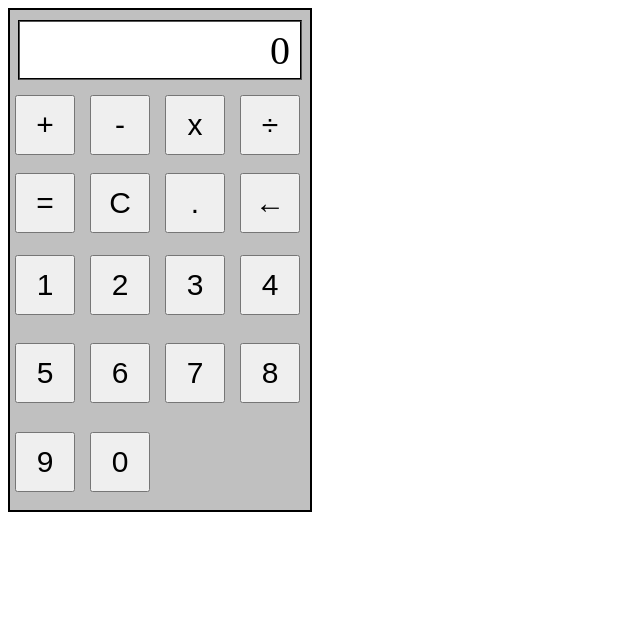
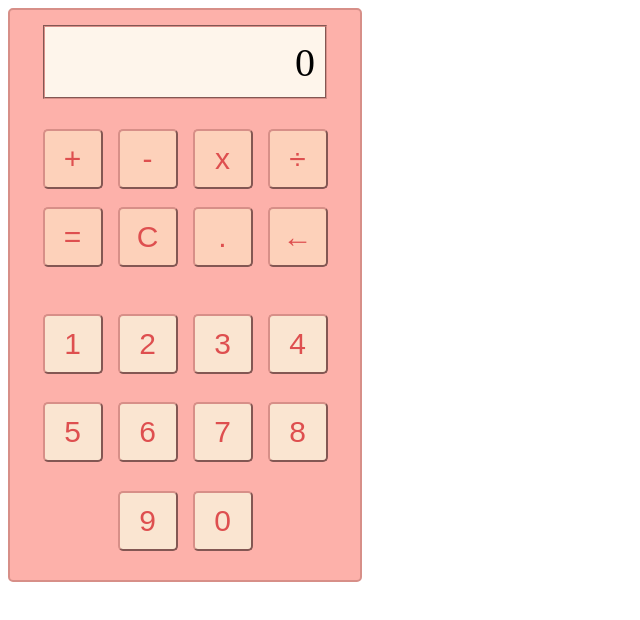
Before and after one commit to egg-bagel/calculator2, a plain HTML site: page index.html in a window 1280 px wide. Shown: the whole page, without its empty margins (0-640 px from the left). Drawn offline with Linux system fonts and the light colour scheme.

Commit message:
Made the calculator look prettier

```diff
--- a/styles.css
+++ b/styles.css
@@ -1,23 +1,24 @@
 #calculator {
-    height: 500px;
-    width: 300px;
-    border: solid black 2px;
+    height: 570px;
+    width: 350px;
+    border: solid #d78f88 2px;
+    border-radius: 5px;
     display: flex;
     flex-direction: column;
-    background-color: #c0c0c0;
+    background-color: #fdb1aa;
 }
 
 #display {
     height: 70px;
     width: 270px;
-    border: groove black 2px;
-    background-color: white;
+    border: groove #d78f88 2px;
+    background-color: #fef5eb;
     display: flex;
     flex-direction: row-reverse;
     text-align: right;
     font-size: 40px;
     align-items: center;
-    margin-top: 10px;
+    margin-top: 15px;
     margin-bottom: 10px;
     margin-left: auto;
     margin-right: auto;
@@ -29,11 +30,22 @@ button {
     width: 60px;
     margin: 5px;
     font-size: 30px;
+    border-radius: 5px;
+    border-color: #d78f88;
+    color: #de4f4f;
 }
 
 #buttons {
     display: flex;
     flex-direction: column;
+}
+
+#operators button {
+    background-color: #fdd1ba;
+}
+
+#numbers button {
+    background-color: #fae5d1;
 }
 
 #operators {
@@ -42,6 +54,8 @@ button {
     flex-wrap: wrap;
     margin: auto;
     gap: 5px;
+    justify-content: center;
+    padding-top: 15px;
 }
 
 #numbers {
@@ -50,5 +64,6 @@ button {
     flex-wrap: wrap;
     margin: auto;
     gap: 5px;
-    padding-top: 10px;
+    padding-top: 35px;
+    justify-content: center;
 }
```
